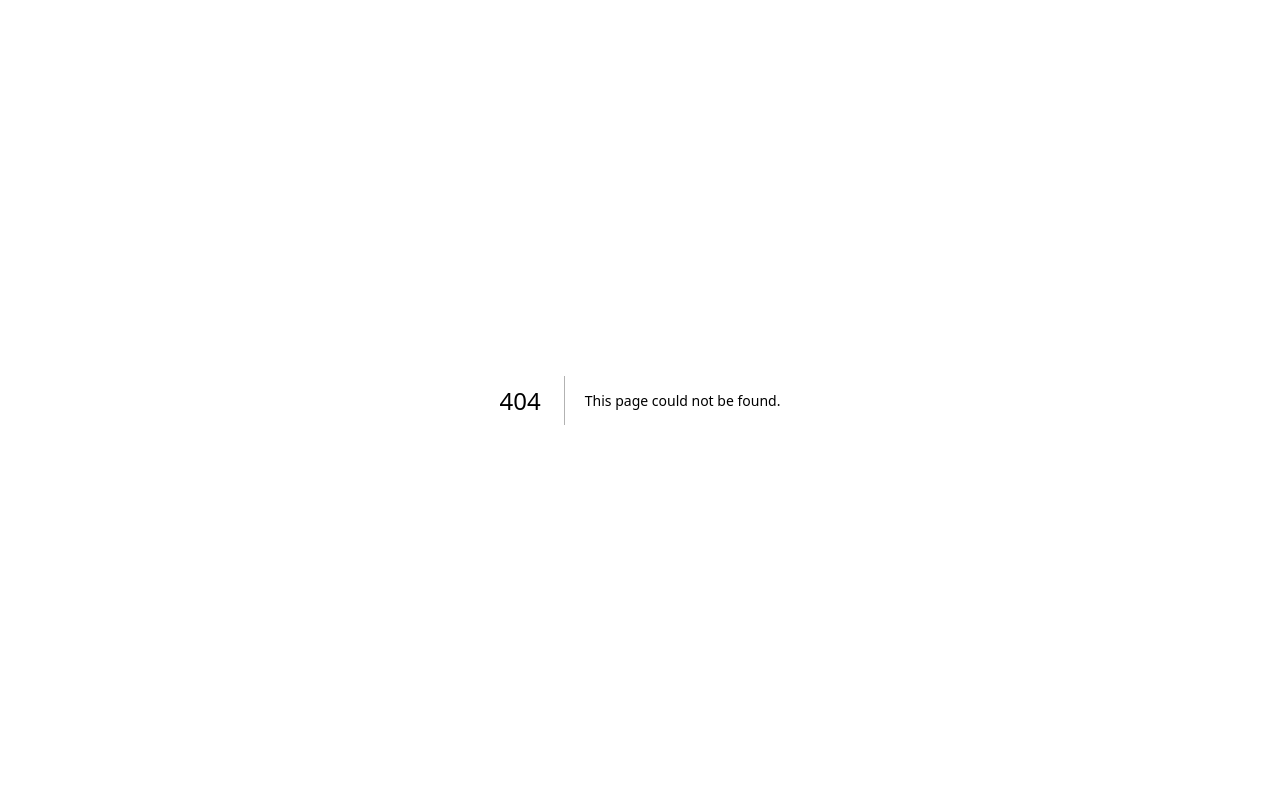
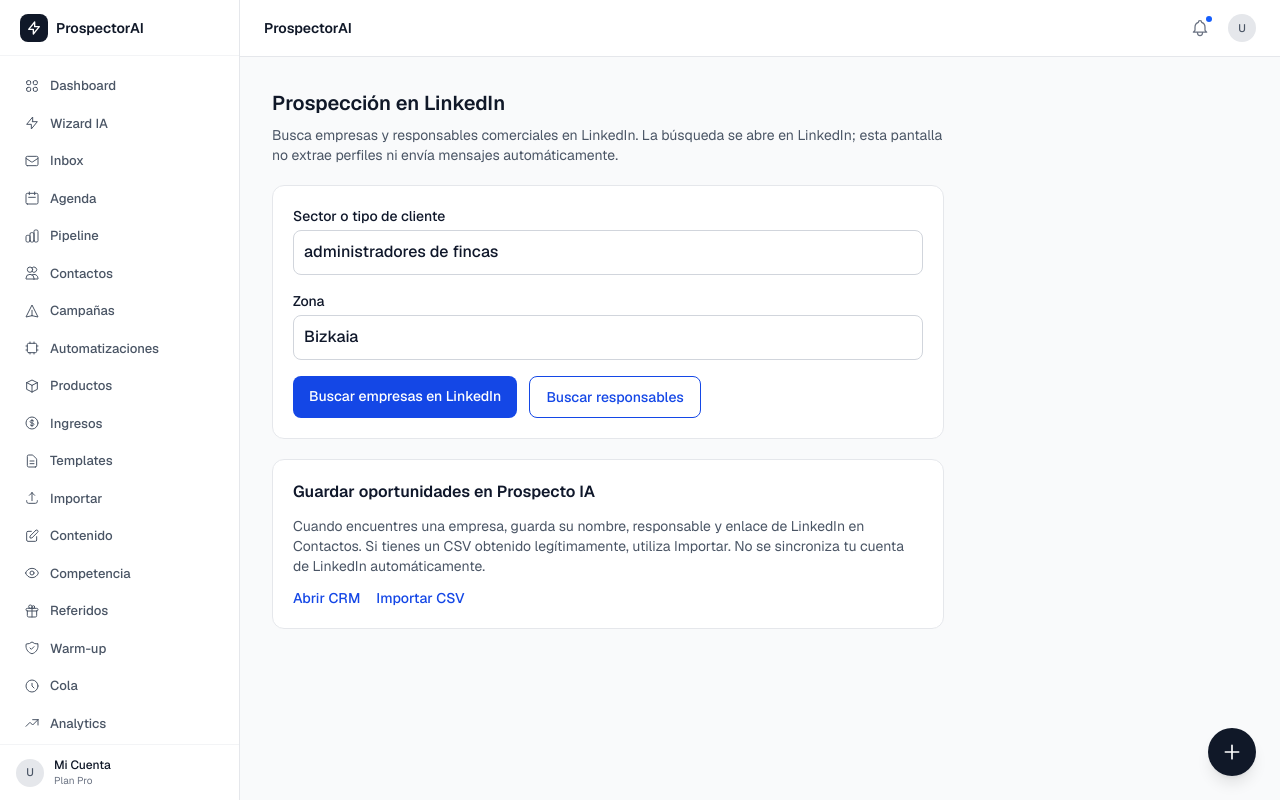
Before and after one commit to kepabilbao67-bot/prospector-AI, a Next.js app: page /linkedin in a window 1280 px wide. Before the commit this address had no page. Built offline with nearby package versions, Linux system fonts and the light colour scheme.

Commit message:
feat: add LinkedIn prospecting workflow with safe search and CRM links

```diff
--- /dev/null
+++ b/src/app/(dashboard)/linkedin/page.tsx
@@ -0,0 +1,37 @@
+"use client";
+
+import { useState } from "react";
+import Link from "next/link";
+
+export default function LinkedInProspectingPage() {
+  const [sector, setSector] = useState("administradores de fincas");
+  const [location, setLocation] = useState("Bizkaia");
+  const query = [sector.trim(), location.trim()].filter(Boolean).join(" ");
+  const searchUrl = "https://www.linkedin.com/search/results/companies/?keywords=" + encodeURIComponent(query);
+  const peopleUrl = "https://www.linkedin.com/search/results/people/?keywords=" + encodeURIComponent(query);
+  return (
+    <div className="max-w-2xl space-y-5">
+      <div>
+        <h1 className="text-xl font-semibold text-gray-900">Prospección en LinkedIn</h1>
+        <p className="mt-2 text-sm text-gray-600">Busca empresas y responsables comerciales en LinkedIn. La búsqueda se abre en LinkedIn; esta pantalla no extrae perfiles ni envía mensajes automáticamente.</p>
+      </div>
+      <div className="rounded-xl border border-gray-200 bg-white p-5 space-y-4">
+        <label className="block text-sm font-medium">Sector o tipo de cliente
+          <input className="mt-1 w-full rounded-lg border border-gray-300 p-2.5" value={sector} onChange={e => setSector(e.target.value)} placeholder="Ej. administradores de fincas" />
+        </label>
+        <label className="block text-sm font-medium">Zona
+          <input className="mt-1 w-full rounded-lg border border-gray-300 p-2.5" value={location} onChange={e => setLocation(e.target.value)} placeholder="Ej. Bilbao, Bizkaia" />
+        </label>
+        <div className="flex flex-wrap gap-3">
+          <a href={searchUrl} target="_blank" rel="noopener noreferrer" className="rounded-lg bg-blue-700 px-4 py-2.5 text-sm font-medium text-white">Buscar empresas en LinkedIn</a>
+          <a href={peopleUrl} target="_blank" rel="noopener noreferrer" className="rounded-lg border border-blue-700 px-4 py-2.5 text-sm font-medium text-blue-700">Buscar responsables</a>
+        </div>
+      </div>
+      <div className="rounded-xl border border-gray-200 bg-white p-5 space-y-3">
+        <h2 className="font-semibold">Guardar oportunidades en Prospecto IA</h2>
+        <p className="text-sm text-gray-600">Cuando encuentres una empresa, guarda su nombre, responsable y enlace de LinkedIn en Contactos. Si tienes un CSV obtenido legítimamente, utiliza Importar. No se sincroniza tu cuenta de LinkedIn automáticamente.</p>
+        <div className="flex gap-4 text-sm font-medium text-blue-700"><Link href="/contacts">Abrir CRM</Link><Link href="/import">Importar CSV</Link></div>
+      </div>
+    </div>
+  );
+}
```
